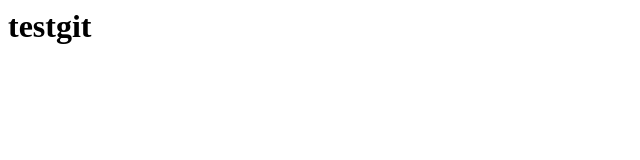
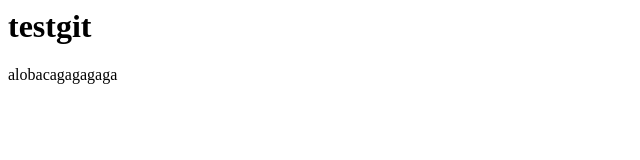
Before and after one commit to thanhka/testgit, a plain HTML site: page index.html in a window 1280 px wide. Shown: the whole page, without its empty margins (0-640 px from the left). Drawn offline with Linux system fonts and the light colour scheme.

Commit message:
Update index.html

```diff
--- a/index.html
+++ b/index.html
@@ -1 +1,2 @@
 <h1>testgit</h1>
+<p>alobacagagagaga</p>
```
